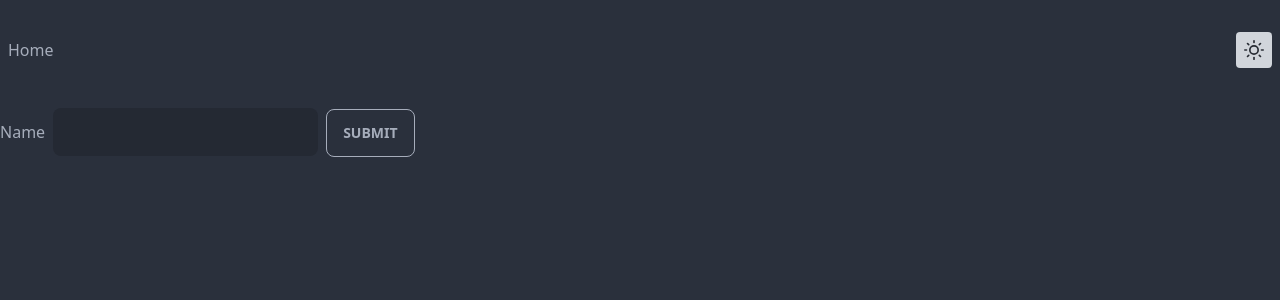
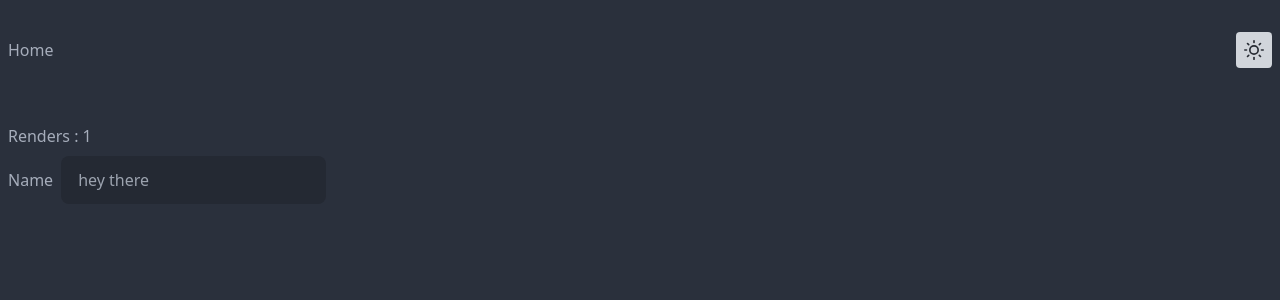
Before and after one commit to mundume/playing-with-daisy-ui-themes, a React (Vite) app: page / in a window 1280 px wide. Shown: the top 300 px of the page. Built offline with nearby package versions, Linux system fonts and the light colour scheme.

Commit message:
ref example 2

```diff
--- a/src/App.jsx
+++ b/src/App.jsx
@@ -1,11 +1,13 @@
 import Navbar from "./components/Navbar";
 import UseRefExample from "./components/UseRefExample";
+import UseRefExample2 from "./components/UseRefExample2";
 
 function App() {
   return (
     <div className="h-full">
       <Navbar />
-      <UseRefExample />
+      {/* <UseRefExample /> */}
+      <UseRefExample2 />
     </div>
   );
 }
--- /dev/null
+++ b/src/components/UseRefExample2.jsx
@@ -0,0 +1,31 @@
+import React, { useEffect, useRef, useState } from "react";
+
+const UseRefExample2 = () => {
+  const [name, setName] = useState("");
+
+  const renders = useRef(1);
+  const prevName = useRef("");
+  useEffect(() => {
+    renders.current = renders.current + 1;
+    prevName.current = name;
+  }, [name]);
+
+  return (
+    <div className="py-4">
+      <h1 className="p-2">Renders : {renders.current}</h1>
+      <label htmlFor="name" className="p-2">
+        Name
+      </label>
+      <input
+        type="text"
+        className="input bg-base-200"
+        placeholder="hey there "
+        value={name}
+        onChange={(e) => setName(e.target.value)}
+      />
+      <p>{prevName.current}</p>
+    </div>
+  );
+};
+
+export default UseRefExample2;
```
